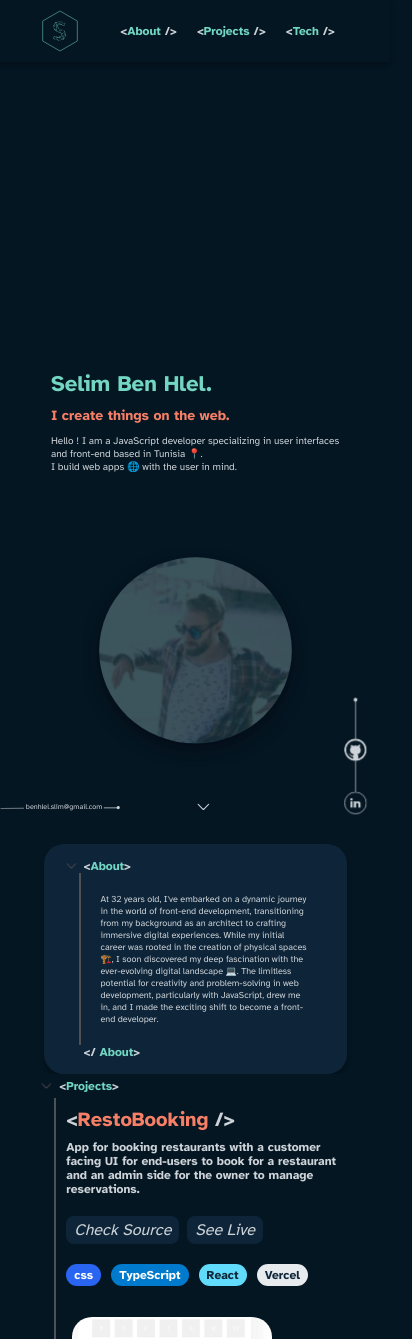
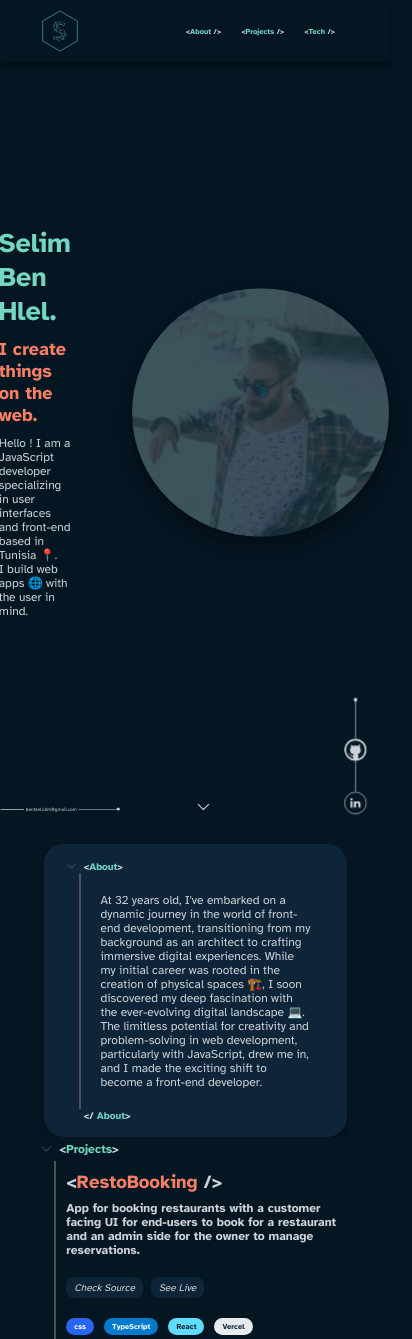
Before and after one commit to benhlel0slim/Portfolio, a Next.js app: page / in a window 390 px wide. Shown: the top 1339 px of the page, 412 px wide, since content can reach past the window. Built offline with nearby package versions, Linux system fonts and the light colour scheme.

Commit message:
fix: font-size responsiveness

```diff
--- a/src/components/about/about.module.scss
+++ b/src/components/about/about.module.scss
@@ -13,7 +13,6 @@
   display: flex;
   flex-direction: row;
   align-items: center;
-
   color: $primary-color;
 }
 .arrow {
@@ -43,6 +42,9 @@
     border-right: 2px solid #4f5055;
     height: auto;
     padding-left: 20px;
+  }
+  p {
+    font-size: 1.2rem;
   }
 }
 .closingTag {
@@ -89,13 +91,4 @@
   .container {
     width: 70%;
   }
-  .text {
-    font-size: 9px;
-  }
-  .openingTag {
-    font-size: 12px;
-  }
-  .closingTag {
-    font-size: 12px;
-  }
 }
--- a/src/components/landing/landing.module.scss
+++ b/src/components/landing/landing.module.scss
@@ -14,14 +14,14 @@
   display: flex;
   flex-direction: column;
   justify-content: center;
-  font-size: 37px;
+  font-size: 2.3rem;
   width: 40%;
   h2 {
-    font-size: 32px;
+    font-size: 2rem;
     padding: 10px 0;
   }
   p {
-    font-size: 22px;
+    font-size: 1.3rem;
   }
 }
 
@@ -29,7 +29,7 @@
   position: absolute;
   bottom: 35px;
   left: 0%;
-  font-size: 13px;
+  font-size: 0.8rem;
   text-decoration: none;
 }
 
@@ -80,7 +80,7 @@
   }
 
   .img {
-    scale: 0.7;
+    scale: 0.8;
   }
 
   .arrow {
@@ -95,34 +95,11 @@
   }
 
   .email {
-    font-size: 12px;
     bottom: 30px;
   }
 }
 
 @media (max-width: 425px) {
-  .inner {
-    display: flex;
-    flex-direction: column;
-    justify-content: flex-end;
-  }
-
-  .bio {
-    font-size: 19px;
-    width: auto;
-    padding-left: 0;
-    h2 {
-      font-size: 14px;
-    }
-    p {
-      font-size: 10px;
-    }
-  }
-
-  .img {
-    scale: 0.6;
-  }
-
   .arrow {
     scale: 0.5;
   }
--- a/src/components/navBar/navBar.module.scss
+++ b/src/components/navBar/navBar.module.scss
@@ -23,7 +23,9 @@
   flex-direction: row;
   gap: 20px;
   margin-right: 45px;
+  font-size: 0.75rem;
   color: $primary-color;
+
   span {
     color: $text-color;
   }
@@ -33,9 +35,6 @@
   }
 }
 @media (max-width: 768px) {
-  .links {
-    font-size: 12px;
-  }
   .logo {
     margin-left: 30px;
   }
--- a/src/components/project/project.module.scss
+++ b/src/components/project/project.module.scss
@@ -13,10 +13,10 @@
 .text {
   padding: 10px;
   color: $accent-color;
-  font-size: 30px;
+  font-size: 1.85rem;
   p {
     color: $text-color;
-    font-size: 16px;
+    font-size: 1.2rem;
     font-weight: bold;
     line-break: auto;
     margin-top: 8px;
@@ -29,6 +29,7 @@
   gap: 10px;
   font-weight: bold;
   padding: 10px;
+  font-size: 0.75rem;
 }
 
 .links {
@@ -45,24 +46,6 @@
     border-radius: 8px;
     font-style: italic;
     text-decoration: none;
-    font-size: 16px;
     @include hover-effect-tech;
   }
 }
-
-@media (max-width: 768px) {
-  .text {
-    font-size: 20px;
-    width: 90%;
-
-    p {
-      font-size: 12px;
-    }
-  }
-  .techs {
-    font-size: 12px;
-  }
-  .links {
-    font-size: 15px;
-  }
-}
--- a/src/components/tech/tech.module.scss
+++ b/src/components/tech/tech.module.scss
@@ -9,7 +9,7 @@
   a {
     color: $text-color;
     text-decoration: none;
-    font-size: small;
+    font-size: 0.8rem;
   }
   p {
     padding: 5px;
--- a/src/components/techs/techs.module.scss
+++ b/src/components/techs/techs.module.scss
@@ -20,9 +20,6 @@
   display: flex;
   align-items: center;
   color: $primary-color;
-  @media (max-width: 768px) {
-    font-size: 12px;
-  }
 }
 .arrow {
   color: $grey-vscode;
@@ -56,9 +53,6 @@
   &.animate {
     animation: slide 2s ease-in-out;
     animation-fill-mode: forwards;
-  }
-  @media (max-width: 768px) {
-    font-size: 12px;
   }
 }
 .techIcons {
--- a/src/styles/global.scss
+++ b/src/styles/global.scss
@@ -1,5 +1,14 @@
+html {
+  font-size: 16px;
+  @media (max-width: 768px) {
+    font-size: 12px;
+  }
+  @media (max-width: 425px) {
+    font-size: 10px;
+  }
+}
+
 body {
-  font-family: Atkinson Hyperlegible, Arial, Helvetica, sans-serif;
   background-color: $background-color;
   color: $text-color;
   margin: 0;
```
